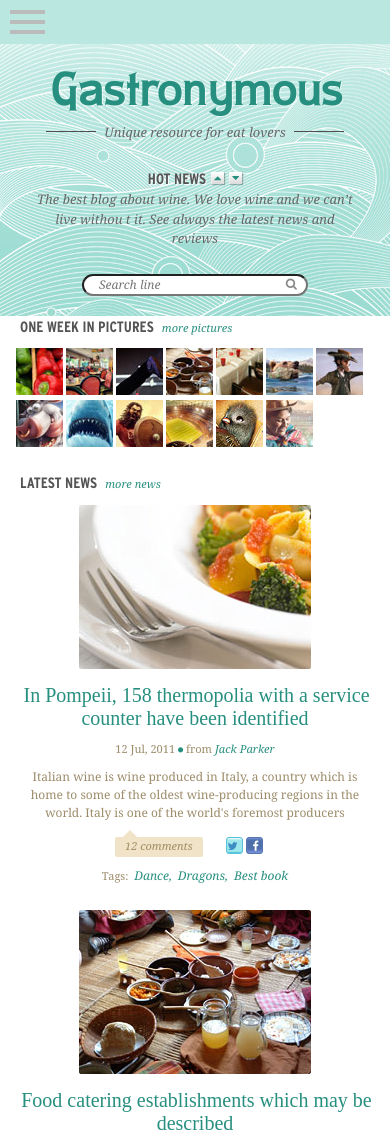
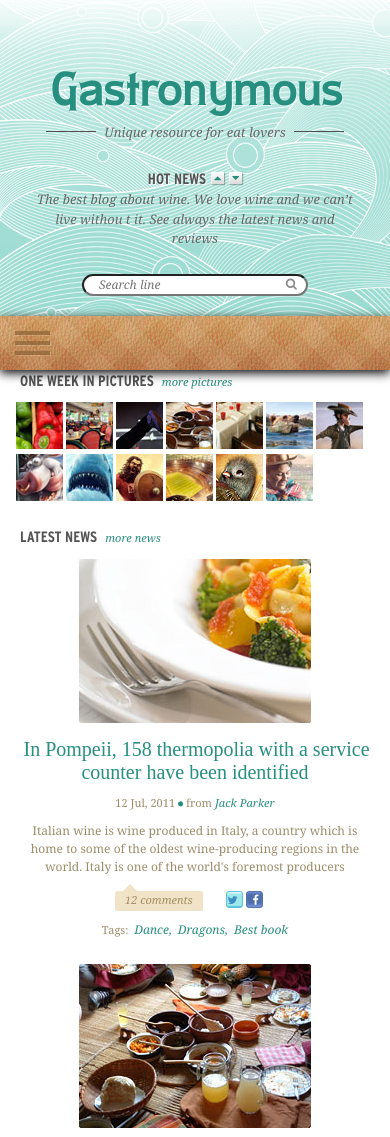
Before and after one commit to arttikul/Gastronymous, a plain HTML site: page index.html in a window 390 px wide. Shown: the top 1137 px of the page. Drawn offline with nearby package versions, Linux system fonts and the light colour scheme.

Commit message:
Начал адаптив под Tablets: добавил Header и Nav

```diff
--- a/css/style.css
+++ b/css/style.css
@@ -73,8 +73,8 @@ a{
   color: #278f7f;
 }
 
-.container-mobile{
-  width: 92%;
+.container{
+  width: 100%;
   margin: 0 auto;;
   display: table;
 
@@ -166,7 +166,7 @@ a{
 												search
 ==========================================================*/
 .search{
-  margin: 25px 0 0 0;
+  margin: 25px 0 20px 0;
 }
 .input-wrapper{
   display: inline;
@@ -565,9 +565,87 @@ footer .footer-social a:first-child{
 	margin: 0 5px 20px 0;
 }
 
+/*============================================================================
+															@media Tablets
+============================================================================*/
+@media screen and (min-width:768px){
+
+	.container{
+		width:760px;
+		/*border: 1px solid #444;*/
+		display: block;
+	}
+
+	/*============================================================================
+										header
+	============================================================================*/
+	.hot-news{
+		float: left;
+		display: block;
+		width:245px;
+	}
+	.logo{
+		float: left;
+		margin: 0 0 30px 0;
+	}
+	.logo h1{
+		margin: 10px 0 0 5px;
+	}
+	.search{
+		float: left;
+		margin: 45px 0 20px 15px;
+	}
+	.search input[type="submit"]{
+		top:-3px;
+	}
+}
+/*============================================================
+									navbar
+============================================================*/
+nav{
+	position:static;
+	background: url("../img/navbar_bg.png")20px -20px repeat-x;
+}
+.hamburger{
+	margin: 0;
+	padding: 15px;
+	box-shadow: 0 3px 10px 0 black;
+	position: relative;
+	z-index: 100;
+}
+.line{
+	border-color: rgba(138, 99, 53, 0.67);
+	box-shadow: 01px 1px 0 rgba(255, 255, 255, 0.17), inset 1px 1px 1px rgba(0, 0, 1, 0.15);
+}
+
+.menu{
+	background-color: #fff;
+	position: relative;
+}
+.menu li{
+	background: #c29b6e;
+	box-shadow: 0.5px 0.9px 0 rgba(255, 255, 255, 0.17), inset 0.5px 0.9px 1px rgba(0, 0, 1, 0.15);
+}
+.menu li a{
+	color:#85391b;
+	border-bottom: 1px solid rgba(138, 99, 53, 0.67);
+}
+.menu li:first-child a{
+	border-top: none;
+}
+.menu li a:hover{
+	background: rgba(138, 99, 53, 0.67);
+	color:#d4d4d4;
+}
 
 
 
+
+
+
+.pictures header{
+	margin-top: 0;
+}
 
 /*====================================================
 												clearfix
--- a/index.html
+++ b/index.html
@@ -19,7 +19,7 @@
 <![endif]-->
 
 <body>
-  <header class="container container-mobile">
+  <header class="container clearfix">
     <div class="hot-news clearfix">
       <div class="head-wrapper">
         <h2>Hot News</h2>
@@ -43,7 +43,7 @@
       </form>
     </div>
   </header>
-  <nav>
+  <nav class="container">
     <div class="hamburger">
       <div class="line"></div>
       <div class="line"></div>
```
